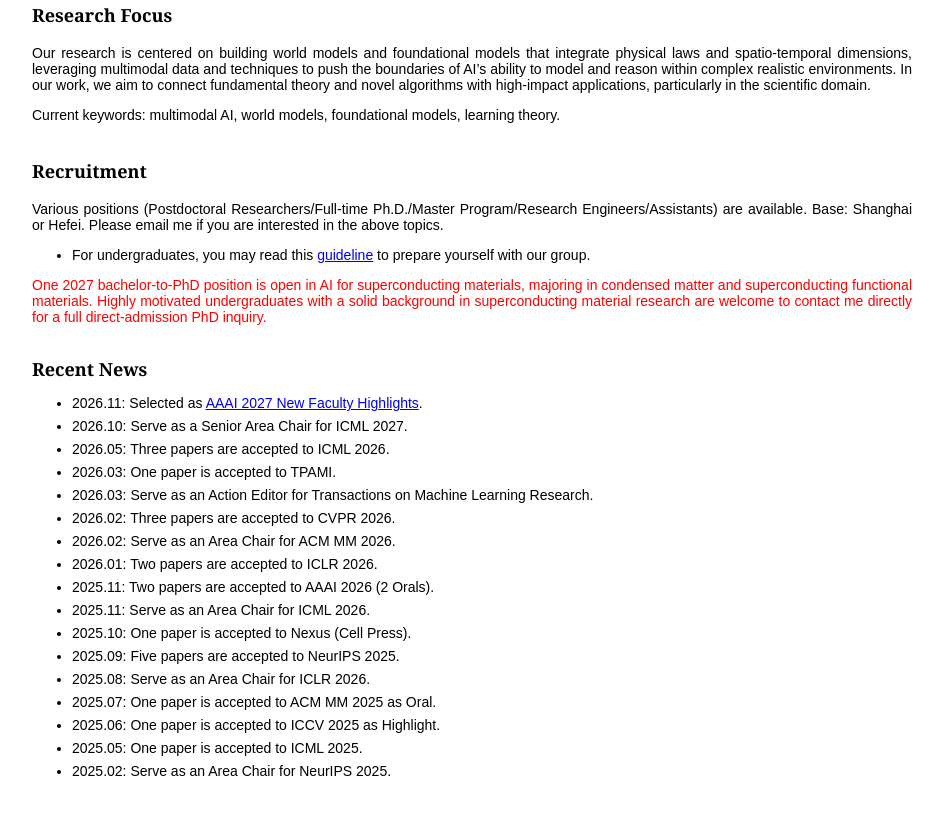
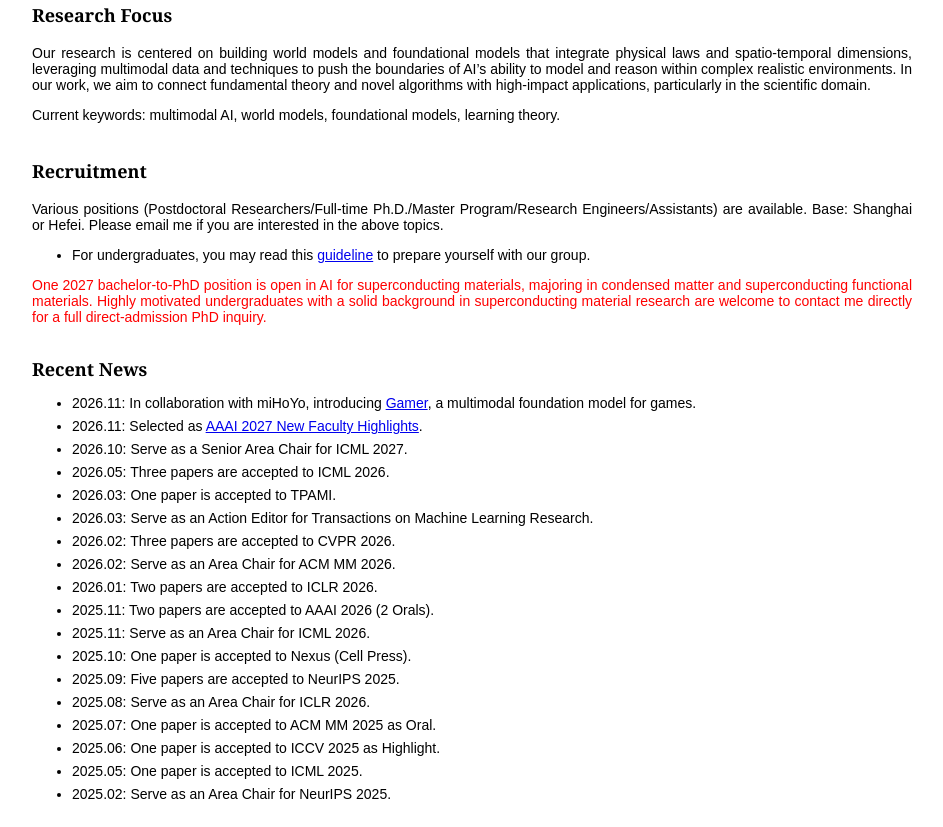
Before and after one commit to xiaoboxia/xiaoboxia.github.io, a plain HTML site: page index.html in a window 1280 px wide. Shown: the part 597-1424 px from the top of the page, without its empty margins (168-1111 px from the left). Before the commit the page ends 1401 px from the top, so only its background shows below. Drawn offline with Linux system fonts and the light colour scheme.

Commit message:
Update index.html

```diff
--- a/index.html
+++ b/index.html
@@ -162,6 +162,7 @@ Please email me if you are interested in the above topics.
 </span>&nbsp;&nbsp;<span></span></p>
 <span>
 <ul>
+<li>2026.11: In collaboration with miHoYo, introducing <a href="https://mihoyo-gamer.github.io/">Gamer</a>, a multimodal foundation model for games. </li>
 <li>2026.11: Selected as <a href="https://aaai.org/conference/aaai/aaai-27/new-faculty-highlights-call-for-proposals/">AAAI 2027 New Faculty Highlights</a>.</li>
 <li>2026.10: Serve as a Senior Area Chair for ICML 2027.</li>
 <li>2026.05: Three papers are accepted to ICML 2026.</li>
```
